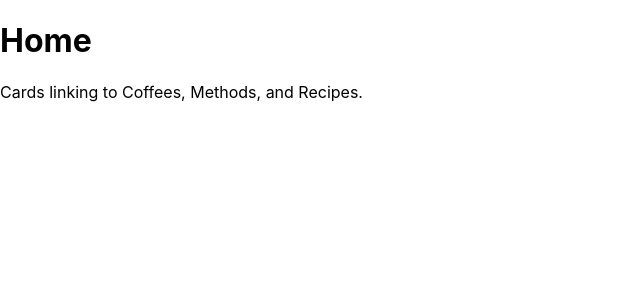
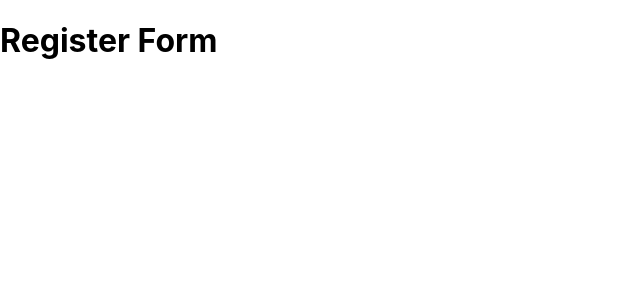
Before and after one commit to daveskull81/coffee-recipe-tracker-front-end, a React (Create React App) app: page /register in a window 1280 px wide. Shown: the top 300 px of the page, without its empty margins (0-640 px from the left). Built offline with nearby package versions, Linux system fonts and the light colour scheme.

Commit message:
setup initial routes for user login/register and home page

```diff
--- a/src/App.js
+++ b/src/App.js
@@ -1,12 +1,32 @@
 import React from 'react';
+import { BrowserRouter as Router, Switch, Route } from 'react-router-dom';
+
+import MainPage from './components/MainPage';
 import Home from './components/Home';
+import Login from './components/Login';
+import Register from './components/Register';
 
 function App() {
 
   return (
-    <div>
-      <Home />
-    </div>
+    <Router>
+      <div>
+        <Switch>
+          <Route path='/login'>
+            <Login />
+          </Route>
+          <Route path='/register'>
+            <Register />
+          </Route>
+          <Route path='/home'>
+            <Home />
+          </Route>
+          <Route path='/'>
+            <MainPage />
+          </Route>
+        </Switch>
+      </div>
+    </Router>
   );
 }
 
--- a/src/components/Login.js
+++ b/src/components/Login.js
@@ -0,0 +1,11 @@
+import React from 'react';
+
+function Login() {
+  return (
+    <div>
+      <h1>Login Form</h1>
+    </div>
+  );
+}
+
+export default Login;
--- a/src/components/Register.js
+++ b/src/components/Register.js
@@ -0,0 +1,11 @@
+import React from 'react';
+
+function Register() {
+  return (
+    <div>
+      <h1>Register Form</h1>
+    </div>
+  );
+}
+
+export default Register;
```
